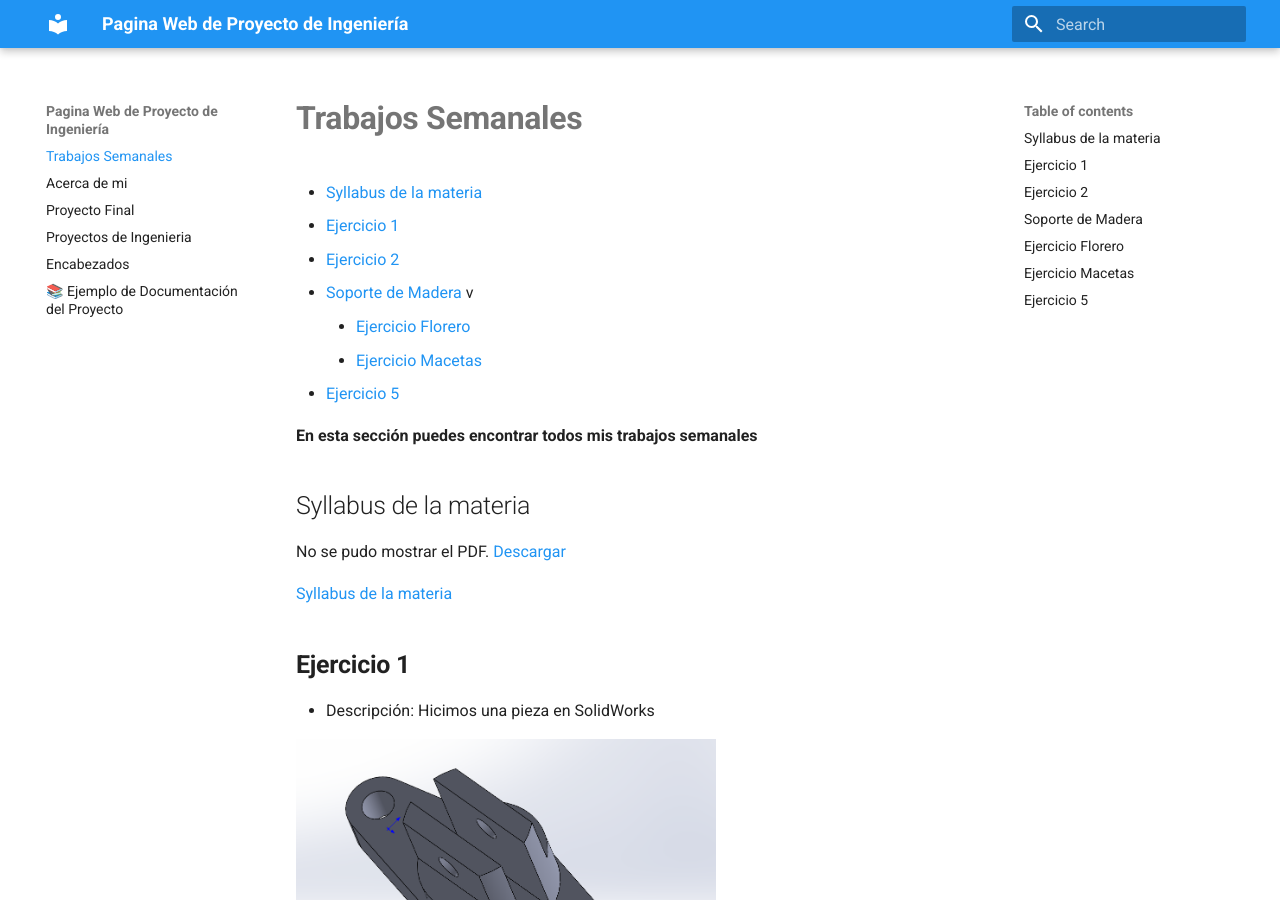
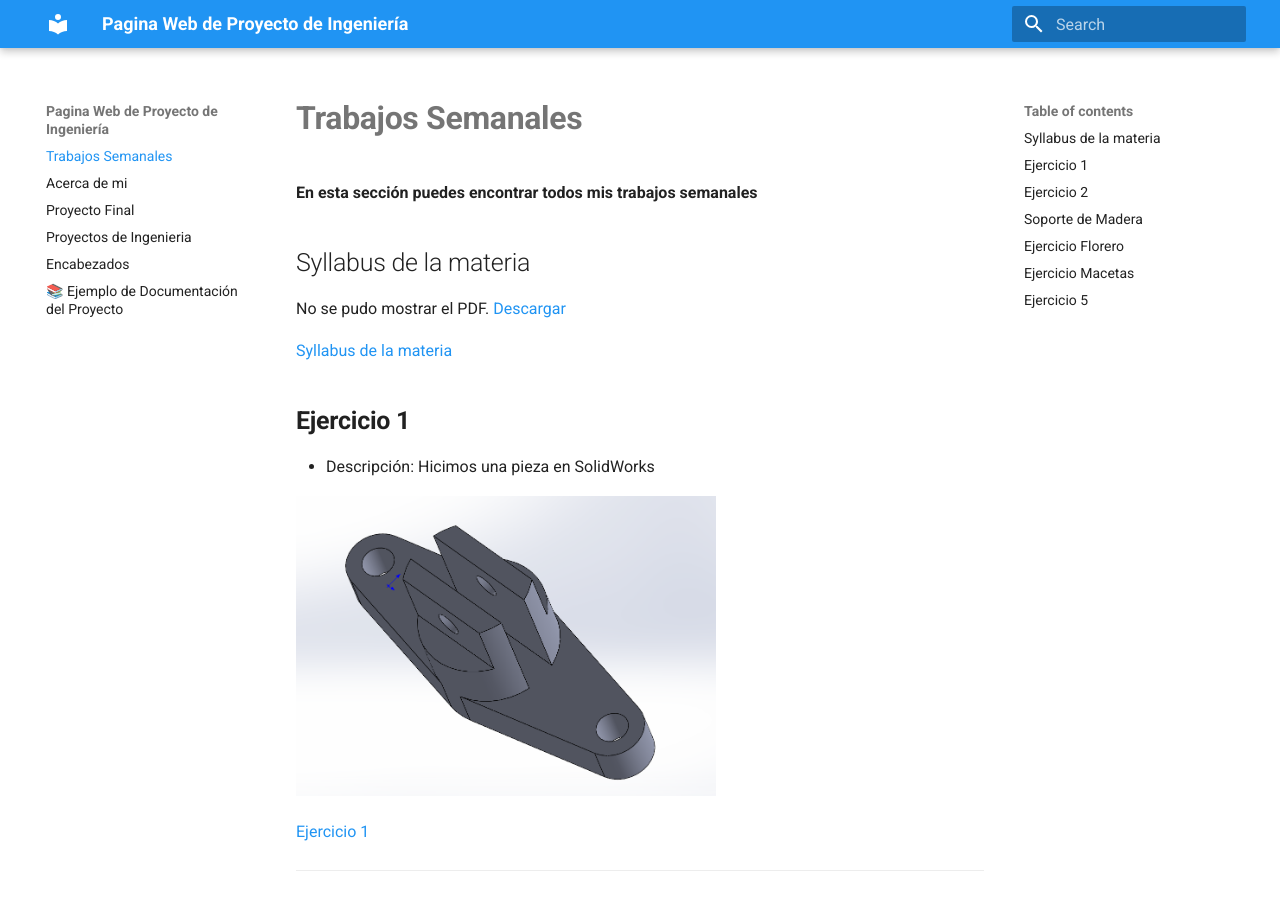
Before and after one commit to JoseGilGonzalezBerra/Proyecto_de_Ingenieria, an MkDocs documentation site: the page built from docs/index.md, in a window 1280 px wide and 900 px high. Built offline with MkDocs 1.6.1 and Material for MkDocs 9.7.7, drawn with Linux system fonts in a browser that asks for light colours.

Commit message:
Update index.md

```diff
--- a/docs/index.md
+++ b/docs/index.md
@@ -1,22 +1,4 @@
 # **Trabajos Semanales**
-
-<ul class="menu-principal">
-  <li><a href="#">Syllabus de la materia</a></li>
-  <li><a href="#">Ejercicio 1</a></li>
-  <li><a href="#">Ejercicio 2</a></li>
-
-  <li class="has-submenu">
-    <a href="#">Soporte de Madera</a>
-    <span class="flecha-desplegable">v</span>
-
-    <ul class="submenu">
-      <li><a href="#">Ejercicio Florero</a></li>
-      <li><a href="#" class="enlace-activo">Ejercicio Macetas</a></li>
-    </ul>
-  </li>
-
-  <li><a href="#">Ejercicio 5</a></li>
-</ul>
 
 **En esta sección puedes encontrar todos mis trabajos semanales**
 
```
